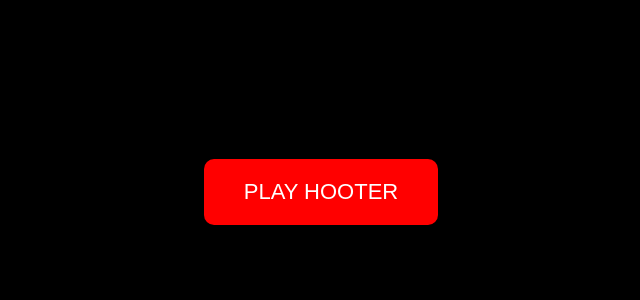
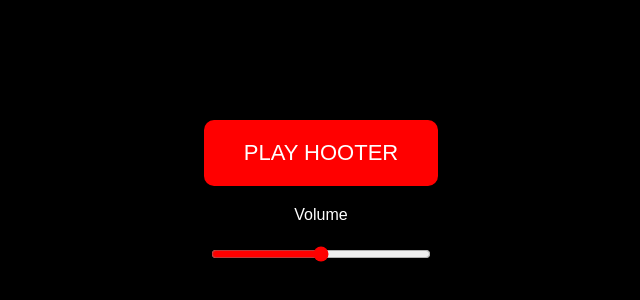
Before and after one commit to as629hd/hooter-player, a plain HTML site: page index.html in a window 1280 px wide. Shown: the part 216-516 px from the top of the page, without its empty margins (319-959 px from the left). Drawn offline with Linux system fonts and the light colour scheme.

Commit message:
Update index.html

```diff
--- a/index.html
+++ b/index.html
@@ -6,11 +6,13 @@
     <style>
         body {
             display: flex;
+            flex-direction: column;
             justify-content: center;
             align-items: center;
             height: 100vh;
             background: black;
             font-family: Arial, sans-serif;
+            gap: 20px;
         }
 
         button {
@@ -26,11 +28,24 @@
         button:active {
             transform: scale(0.95);
         }
+
+        input[type="range"] {
+            width: 220px;
+            accent-color: red;
+        }
+
+        label {
+            color: white;
+            font-size: 16px;
+        }
     </style>
 </head>
 <body>
 
     <button onclick="toggleSound()">PLAY HOOTER</button>
+
+    <label>Volume</label>
+    <input type="range" id="volume" min="0" max="1" step="0.01" value="0.5">
 
     <audio id="hooter">
         <source src="Original Police Siren Sound Police Hooter Sound First Official Entertaining Video.mp3" type="audio/mpeg">
@@ -39,7 +54,14 @@
     <script>
         const audio = document.getElementById("hooter");
         const button = document.querySelector("button");
+        const volumeSlider = document.getElementById("volume");
         let isPlaying = false;
+
+        audio.volume = 0.5; // default volume
+
+        volumeSlider.addEventListener("input", function () {
+            audio.volume = this.value;
+        });
 
         function toggleSound() {
             if (!isPlaying) {
@@ -56,3 +78,5 @@
 
 </body>
 </html>
+</body>
+</html>
```
